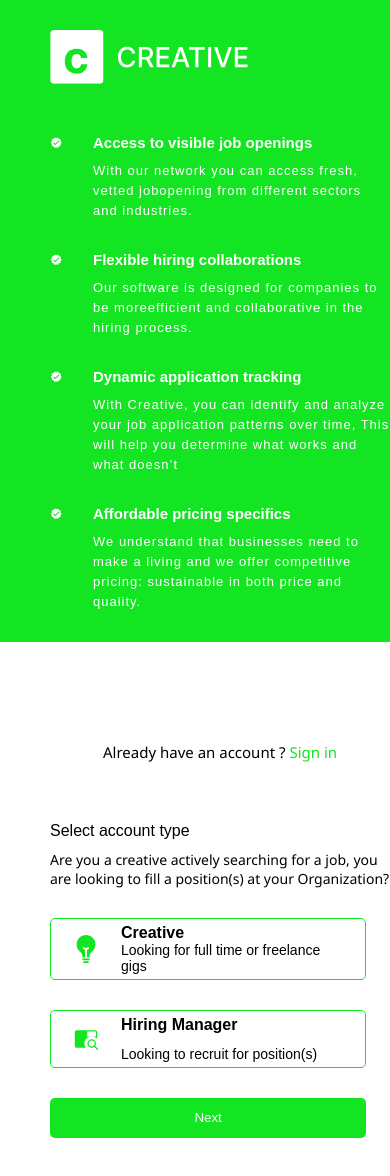
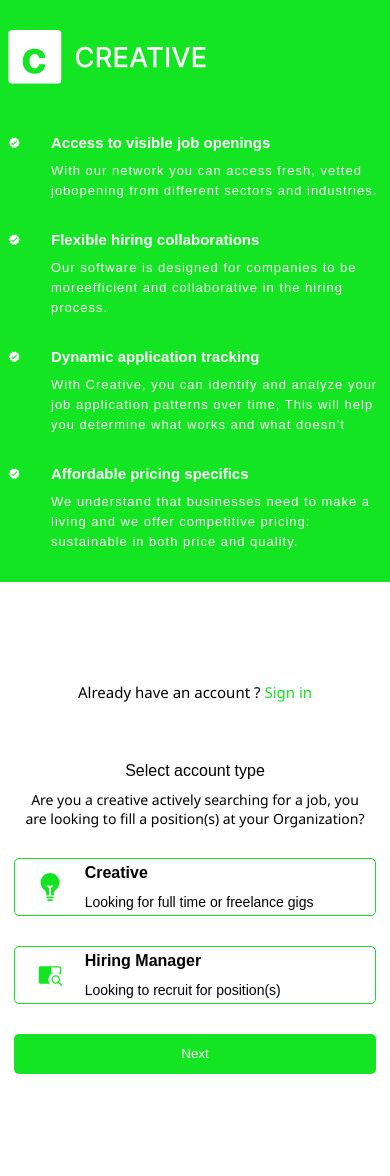
Before and after one commit to Bigoluwagentle/Creative-jobboard, a React (Create React App) app: page / in a window 390 px wide. Shown: the top 1176 px of the page. Built offline with nearby package versions, Linux system fonts and the light colour scheme.

Commit message:
Initial commit

```diff
--- a/src/Components/Account.css
+++ b/src/Components/Account.css
@@ -127,6 +127,7 @@
         padding-bottom: 100px;
         .account{
             margin-bottom: 100px;
+            padding-left: 8px;
             > img{
                 width: 200px;
             }
@@ -142,7 +143,19 @@
             }
         }
         section{
-            padding-left: 5px;
+            + section{
+                padding-left: 0px;
+                display: flex;
+                flex-direction: column;
+                align-items: center;
+                > li{
+                    text-align: center;
+                    + p{
+                        text-align: center;
+                        width: 90%;
+                    }
+                }
+            }
         }
     }
 }
--- a/src/Components/Signup.css
+++ b/src/Components/Signup.css
@@ -168,6 +168,7 @@
         padding-bottom: 100px;
         .account{
             margin-bottom: 100px;
+            padding: 8px;
             > img{
                 width: 200px;
             }
@@ -183,10 +184,16 @@
             }
         }
         section{
-            padding-left: 5px;
+            padding-left: 0px;
             + section{
                 > p{
                     margin-top: 0px;
+                }
+                > h2{
+                    text-align: center;
+                    + p{
+                        text-align: center;
+                    }
                 }
                 > nav{
                     flex-direction: column;
```
